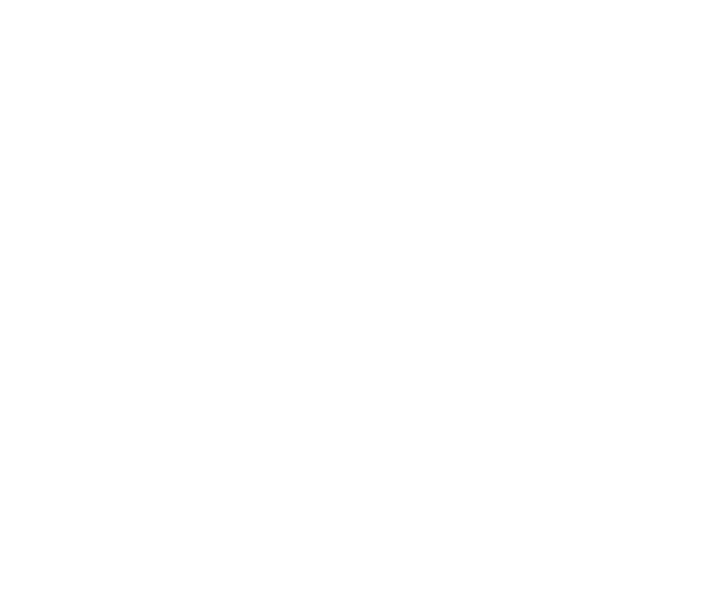
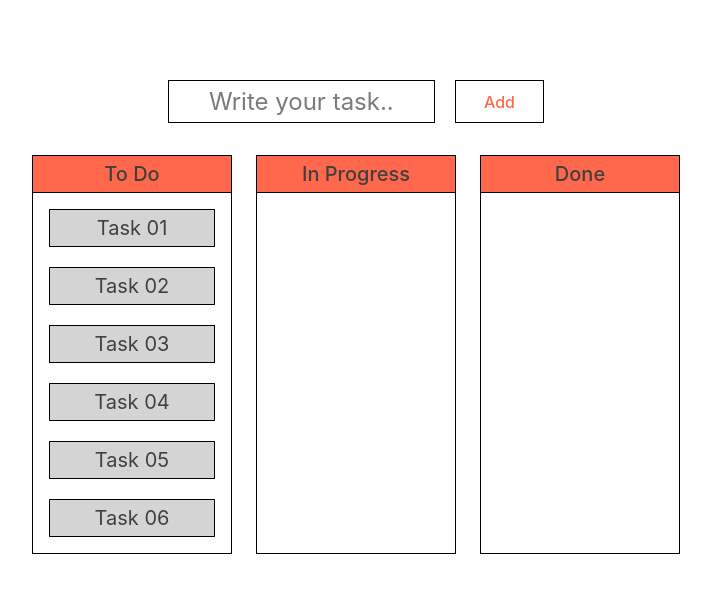
Before and after one commit to 433chowdhury/kanban-board, a React (Create React App) app: page / in a window 1280 px wide. Shown: the top 592 px of the page, without its empty margins (284-995 px from the left). Built offline with nearby package versions, Linux system fonts and the light colour scheme.

Commit message:
kanban board created

```diff
--- a/src/App.js
+++ b/src/App.js
@@ -1,5 +1,200 @@
+import { useRef, useState } from "react";
+
 function App() {
-  return <div></div>;
+  const dragFrom = useRef(null);
+  const dragTo = useRef(null);
+  const dragIndexRef = useRef(null);
+
+  const [taskName, setTaskName] = useState("");
+
+  const [state, setState] = useState({
+    todo: [
+      {
+        label: "Task 01",
+      },
+      {
+        label: "Task 02",
+      },
+      {
+        label: "Task 03",
+      },
+      {
+        label: "Task 04",
+      },
+      {
+        label: "Task 05",
+      },
+      {
+        label: "Task 06",
+      },
+    ],
+    inProgress: [],
+    done: [],
+  });
+
+  const handleAdd = (e) => {
+    e.preventDefault();
+    setTaskName("");
+    setState({ ...state, todo: [...state.todo, { label: taskName }] });
+  };
+
+  const onDragStart = (label, item, index) => (e) => {
+    dragFrom.current = { label, item, index };
+  };
+
+  const onDragOver = (label) => (e) => {
+    dragTo.current = label;
+  };
+
+  const onDragOverItem = (index) => (e) => {
+    dragIndexRef.current = index;
+  };
+
+  const onDrop = (e) => {
+    // utility functions
+    const removeItem = (newState, label, index) => {
+      switch (label) {
+        case "To Do":
+          newState.todo.splice(index, 1);
+          break;
+        case "In Progress":
+          newState.inProgress.splice(index, 1);
+          break;
+        case "Done":
+          newState.done.splice(index, 1);
+          break;
+        default:
+          return;
+      }
+    };
+    const sameBoardOperation = (newState, label, item) => {
+      switch (label) {
+        case "To Do": {
+          const newData = [...state.todo];
+          newData.splice(dragFrom.current.index, 1);
+          newData.splice(dragIndexRef.current, 0, item);
+          newState.todo = newData;
+          break;
+        }
+        case "In Progress": {
+          const newData = [...state.inProgress];
+          newData.splice(dragFrom.current.index, 1);
+          newData.splice(dragIndexRef.current, 0, item);
+          newState.inProgress = newData;
+          break;
+        }
+        case "Done": {
+          const newData = [...state.done];
+          newData.splice(dragFrom.current.index, 1);
+          newData.splice(dragIndexRef.current, 0, item);
+          newState.done = newData;
+          break;
+        }
+        default:
+          return;
+      }
+    };
+    // main operation
+    if (dragFrom.current && dragTo.current) {
+      const { label, item, index } = dragFrom.current;
+      const newState = JSON.parse(JSON.stringify(state));
+      if (dragFrom.current.label === dragTo.current) {
+        sameBoardOperation(newState, label, item);
+        setState(newState);
+      } else {
+        switch (dragTo.current) {
+          case "To Do": {
+            if (dragIndexRef.current !== null) {
+              const newData = [...state.todo];
+              newData.splice(dragIndexRef.current, 0, item);
+              newState.todo = newData;
+            } else {
+              newState.todo = [...state.todo, item];
+            }
+            removeItem(newState, label, index);
+            setState(newState);
+            break;
+          }
+          case "In Progress": {
+            if (dragIndexRef.current !== null) {
+              const newData = [...state.inProgress];
+              newData.splice(dragIndexRef.current, 0, item);
+              newState.inProgress = newData;
+            } else {
+              newState.inProgress = [...state.inProgress, item];
+            }
+            removeItem(newState, label, index);
+            setState(newState);
+            break;
+          }
+          case "Done": {
+            if (dragIndexRef.current !== null) {
+              const newData = [...state.done];
+              newData.splice(dragIndexRef.current, 0, item);
+              newState.done = newData;
+            } else {
+              newState.done = [...state.done, item];
+            }
+            removeItem(newState, label, index);
+            setState(newState);
+            break;
+          }
+          default:
+            return;
+        }
+      }
+    }
+  };
+
+  return (
+    <main className="flex flex-col gap-8 justify-start items-center p-20">
+      <form className="flex gap-5" onSubmit={handleAdd}>
+        <input
+          className="px-10 py-3 border border-black text-2xl w-[267px] h-[43px] placeholder:text-neutral-500/95"
+          placeholder="Write your task..."
+          value={taskName}
+          onChange={(e) => setTaskName(e.target.value)}
+        />
+        <button
+          type="submit"
+          className="px-7 py-1 border border-black text-accent text-base font-medium"
+        >
+          Add
+        </button>
+      </form>
+      <div className="flex gap-6 justify-center flex-wrap">
+        {[
+          { data: state.todo, label: "To Do" },
+          { data: state.inProgress, label: "In Progress" },
+          { data: state.done, label: "Done" },
+        ].map((list, index) => (
+          <div
+            key={index}
+            onDragOver={onDragOver(list.label)}
+            className="border border-black w-[200px] text-center"
+          >
+            <h2 className="px-10 py-1 font-medium text-xl text-neutral-700 border-b border-black bg-accent">
+              {list.label}
+            </h2>
+            <ul className="p-4">
+              {list.data.map((item, index) => (
+                <li
+                  key={index}
+                  draggable
+                  onDragStart={onDragStart(list.label, item, index)}
+                  onDragOver={onDragOverItem(index)}
+                  onDragEnd={onDrop}
+                  className="px-5 py-1 border border-black mt-5 first:mt-0 text-xl text-neutral-700 bg-neutral-300"
+                >
+                  {item.label}
+                </li>
+              ))}
+            </ul>
+          </div>
+        ))}
+      </div>
+    </main>
+  );
 }
 
 export default App;
```
